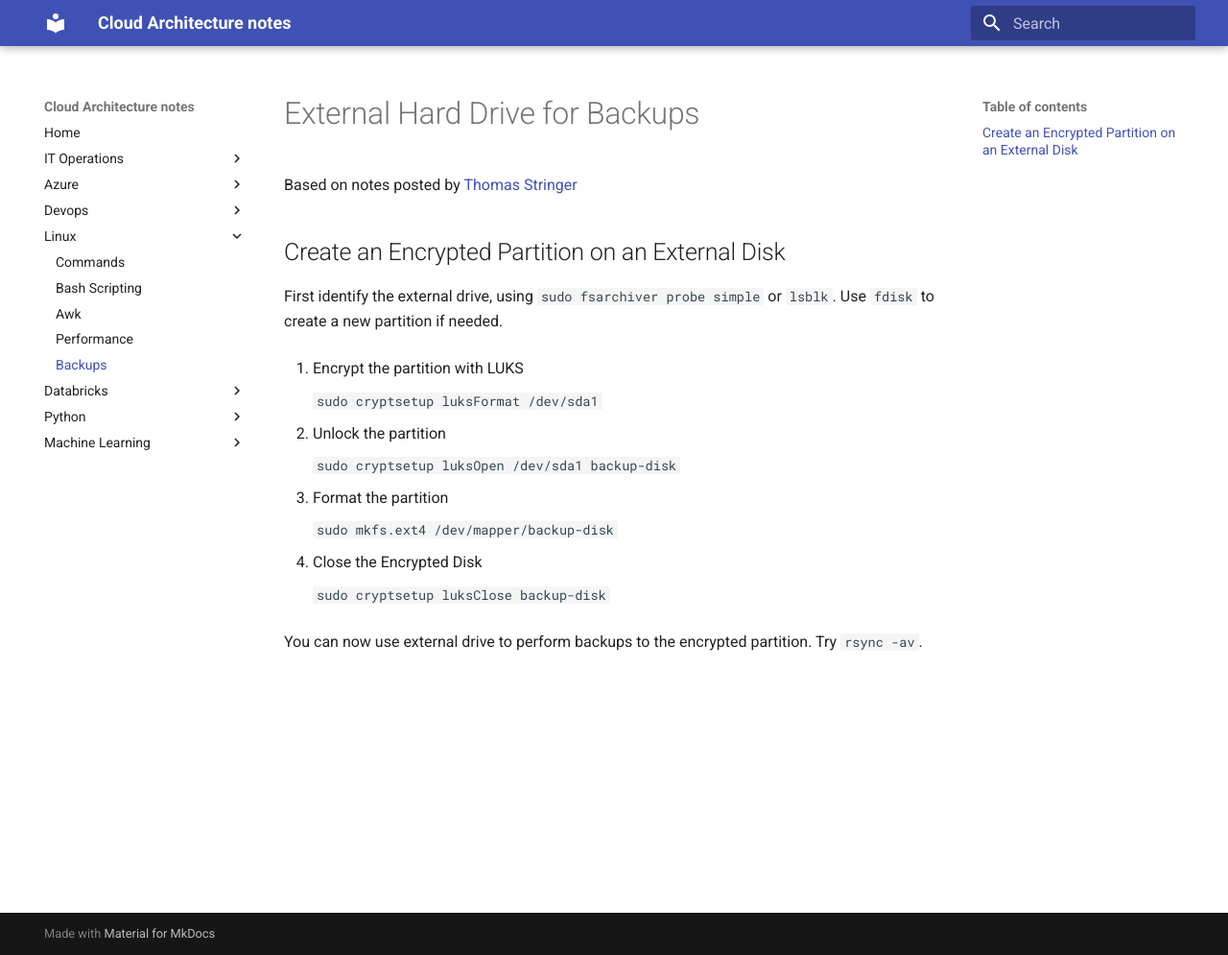
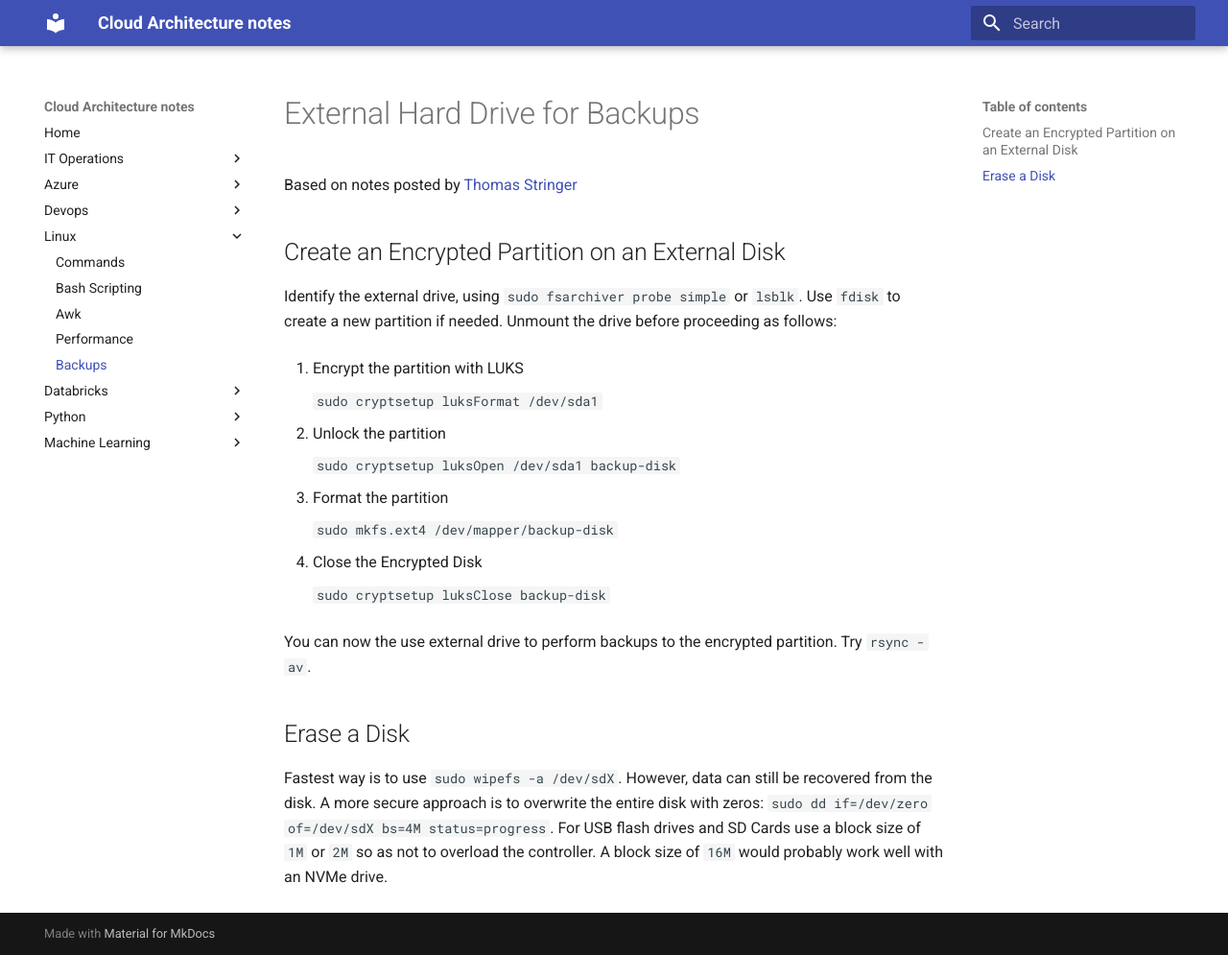
Before and after one commit to dram1964/cloudarchitect, an MkDocs documentation site: the page built from docs/linux/backups.md, in a window 1280 px wide and 995 px high. Shown: the whole window at 96% size. Built offline with MkDocs 1.6.1 and Material for MkDocs 9.7.7, drawn with Linux system fonts in a browser that asks for light colours.

Commit message:
adds notes for erasing a disk

```diff
--- a/docs/linux/backups.md
+++ b/docs/linux/backups.md
@@ -4,9 +4,9 @@ Based on notes posted by [Thomas Stringer](https://trstringer.com/linux-external
 
 ## Create an Encrypted Partition on an External Disk
 
-First identify the external drive, using `sudo fsarchiver probe simple` or `lsblk`.
-Use `fdisk` to create a new partition if needed.
-
+Identify the external drive, using `sudo fsarchiver probe simple` or `lsblk`.
+Use `fdisk` to create a new partition if needed. Unmount the drive before
+proceeding as follows:
 
 1. Encrypt the partition with LUKS
 
@@ -24,5 +24,14 @@ Use `fdisk` to create a new partition if needed.
 
 	`sudo cryptsetup luksClose backup-disk`
 
-You can now use external drive to perform backups to the encrypted partition.
+You can now the use external drive to perform backups to the encrypted partition.
 Try `rsync -av`.
+
+## Erase a Disk
+
+Fastest way is to use `sudo wipefs -a /dev/sdX`. However, data can still be
+recovered from the disk. A more secure approach is to overwrite the entire
+disk with zeros: `sudo dd if=/dev/zero of=/dev/sdX bs=4M status=progress`.
+For USB flash drives and SD Cards use a block size of `1M` or `2M` so
+as not to overload the controller. A block size of `16M` would probably work
+well with an NVMe drive.
```
